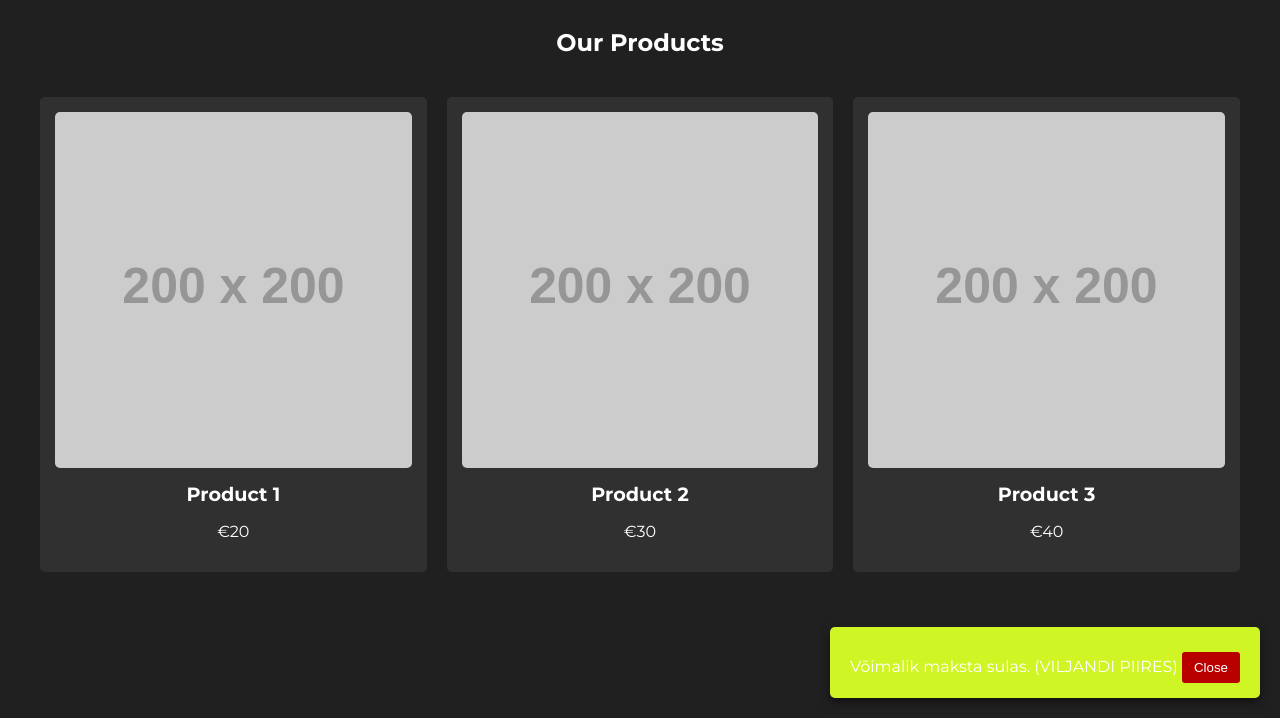
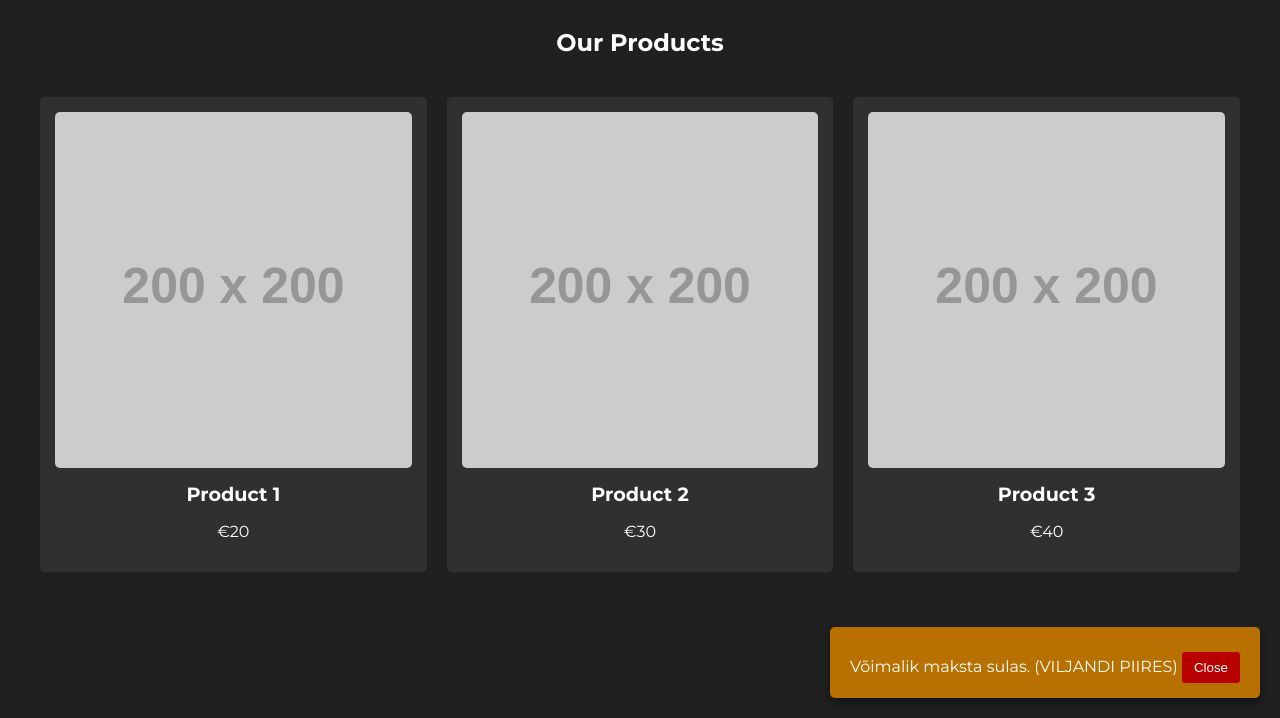
Before and after one commit to violentidk/TOP-SHOP, a plain HTML site: page index.html in a window 1280 px wide. Shown: the part 82-800 px from the top of the page. Drawn offline with Linux system fonts and the light colour scheme; placeholder pictures from the web are drawn by us.

Commit message:
Update styles.css

```diff
--- a/styles.css
+++ b/styles.css
@@ -68,7 +68,7 @@ body {
     position: fixed;
     bottom: 20px;
     right: 20px;
-    background-color: #cff525;
+    background-color: #b87100;
     color: #ffffff;
     padding: 15px 20px;
     border-radius: 5px;
```
